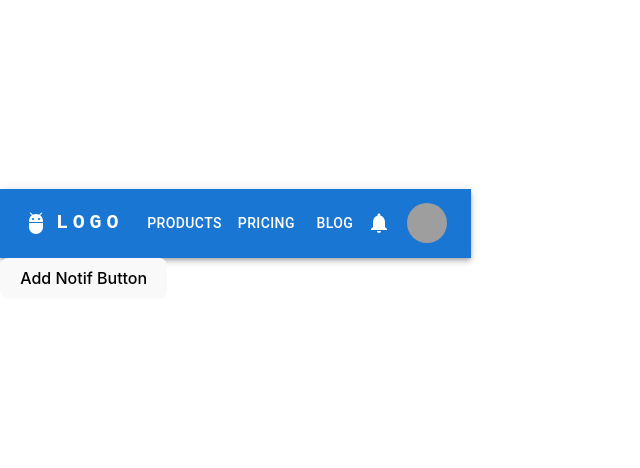
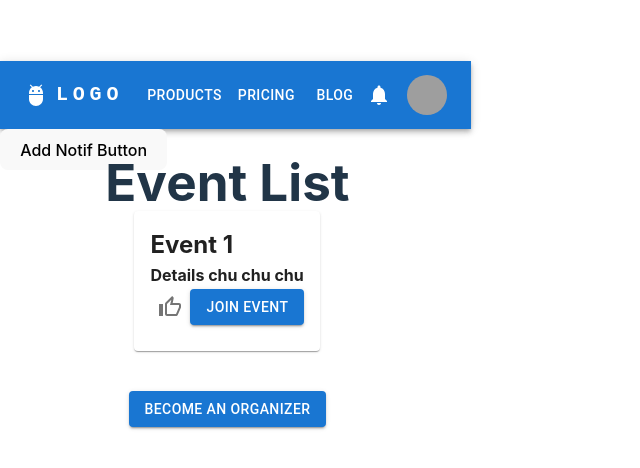
Before and after one commit to CyboBrown/panteon-metro-events, a React (Vite) app: page /home in a window 1280 px wide. Shown: the part 156-624 px from the top of the page, without its empty margins (0-640 px from the left). Built offline with nearby package versions, Linux system fonts and the light colour scheme; grey boxes are pictures that could not be loaded; the HTML template or start-up script is replaced by a standard one.

Commit message:
Update Home
added a few simple template for home (still dont have a vision on how home would look like)

```diff
--- a/src/components/Home.tsx
+++ b/src/components/Home.tsx
@@ -1,5 +1,8 @@
+import { Button, Card, CardContent, Grid } from "@mui/material";
 import { useState, useEffect } from "react";
+import Upvote from '@mui/icons-material/ThumbUpOutlined';
 import ResponsiveAppBar from "./ResponsiveAppBar";
+import IconButton from "@mui/material/IconButton";
 
 //subject to change (ids and event redirect/popup/data)
 interface Notif {
@@ -39,10 +42,28 @@ export default function Home() {
     console.log(notifList);
   }, [notifList])
 
+
   return (
     <>
       <ResponsiveAppBar notifNumber={notifNumber} callBackClearNotif={clearNotif} notifList={notifList}/>
       <button onClick={handleTestButtonOnClick}>Add Notif Button</button>
+      <Grid container spacing={2}
+        direction="column"
+        justifyContent="center"
+        alignItems="center">
+          <h1> Event List </h1>
+          <Card>
+            <CardContent>
+            <h2> Event 1</h2>
+            <h4> Details chu chu chu</h4>
+            <IconButton aria-label="thumbs up">
+              <Upvote/>
+            </IconButton>
+            <Button variant="contained"> Join Event </Button>
+            </CardContent>
+          </Card>
+          <Button variant="contained" sx={{mt: 5}}> Become an Organizer </Button>
+      </Grid>
     </>
   );
 }
```
